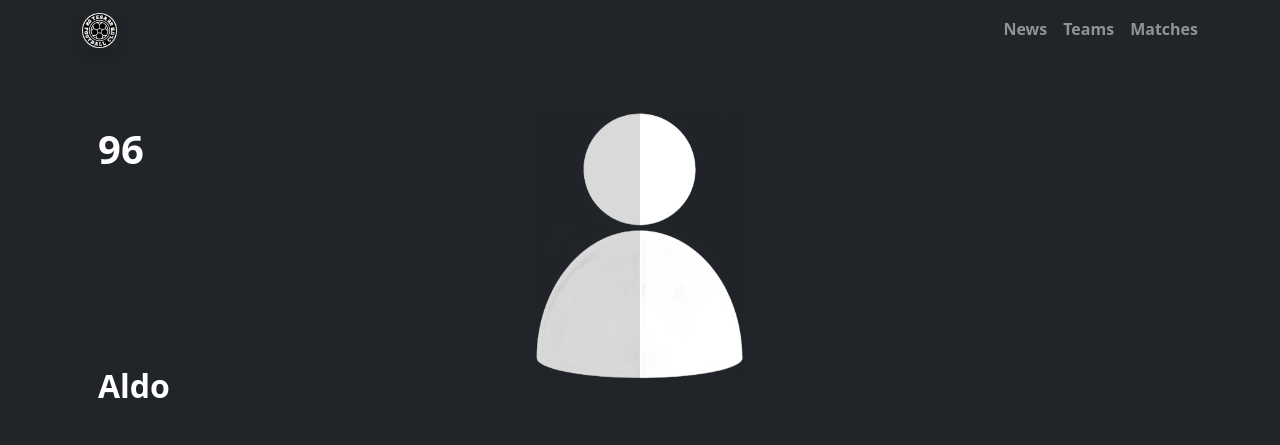
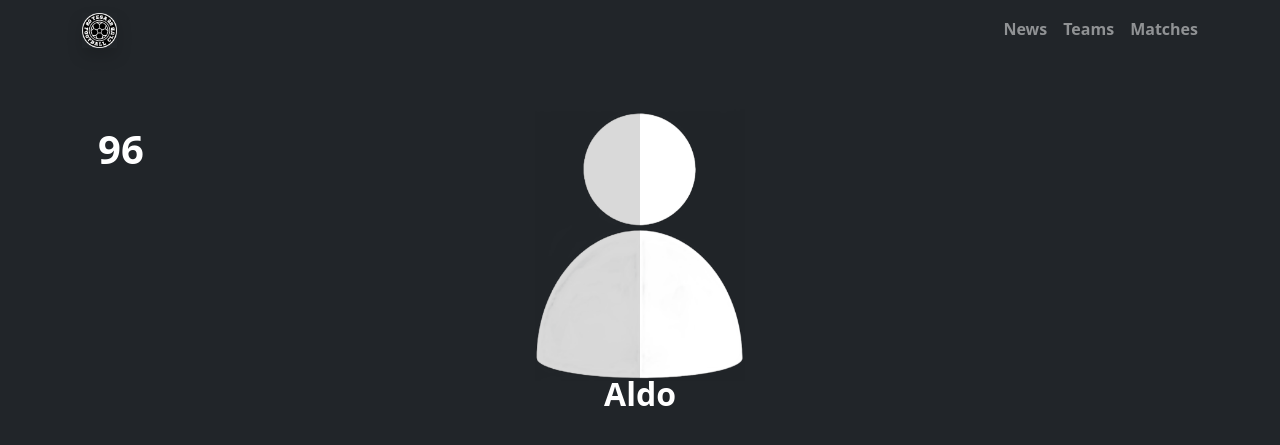
Before and after one commit to tesafc/tesafc.github.io, a Jekyll site: the page built from _players/number-96.md, in a window 1280 px wide. Shown: the top 445 px of the page. Built offline with Jekyll 4.4.1, drawn with Linux system fonts in a browser that asks for light colours; nearby versions of some CDN libraries.

Commit message:
Update player.html

```diff
--- a/_layouts/player.html
+++ b/_layouts/player.html
@@ -7,8 +7,8 @@ layout: default
     <div class="card text-bg-dark rounded-0 border-0">
       <img src="{{ page.profile-picture | relative_url }}" alt="" class="card-img p-5 pt-0" style="object-fit: contain; max-height: 20rem;">
       <div class="card-img-overlay d-flex flex-column justify-content-between">
-        <h1 class="card-title fw-bolder">{{ page.jersey-number }}</h1>
-        <h2 class="card-title text-capitalize fw-bolder">{{ page.jersey-name }}</h2>
+        <h1 class="card-title fw-bolder mb-0">{{ page.jersey-number }}</h1>
+        <h2 class="card-title text-center text-capitalize fw-bolder mb-0 pt-2">{{ page.jersey-name }}</h2>
       </div>
     </div>
   </div>
```
